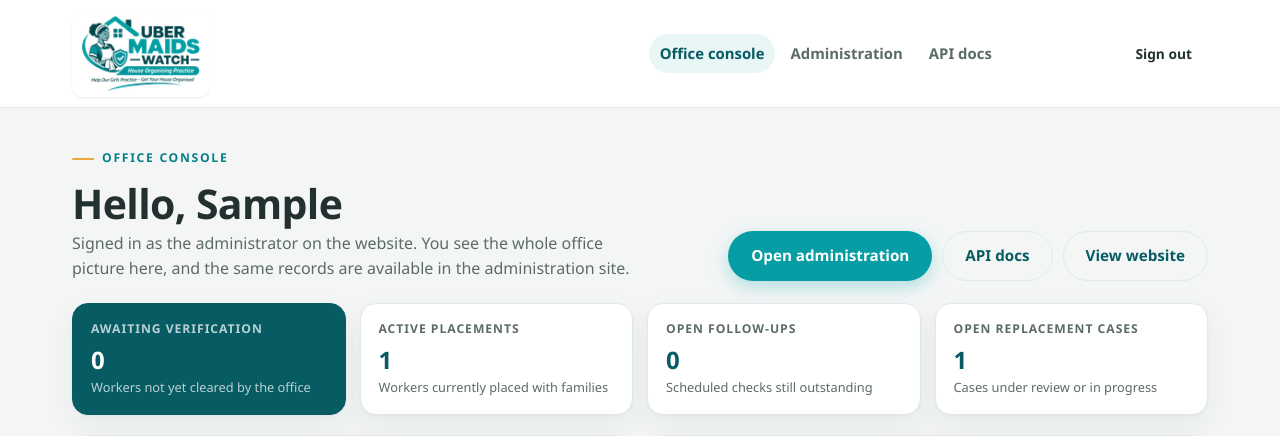
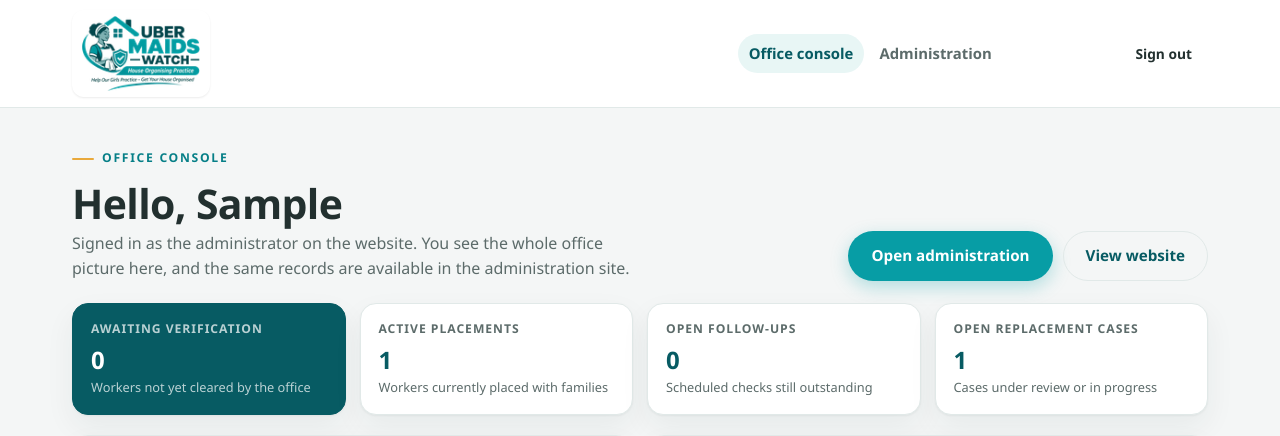
Before and after one commit to michaellubega/uber-maids-watch, a Django app: page /portal/office/ in a window 1280 px wide. Shown: the top 436 px of the page. Run offline with Django 5.2, Linux system fonts and the light colour scheme; a user stored in the database is signed in; tables that the repository leaves empty hold one stand-in row (values such as "Sample post"); data that the repository does not hold is empty; parts of the project's set-up code (start-up, migrations or seed data) failed here and were passed over.

Commit message:
Remove the API docs link from the office console and header

```diff
--- a/backend/portal/templates/portal/base.html
+++ b/backend/portal/templates/portal/base.html
@@ -31,7 +31,6 @@
           {% if is_admin_user %}
             <a href="{% url 'portal:office' %}" {% if request.resolver_match.url_name == 'office' %}aria-current="page"{% endif %}>Office console</a>
             <a href="{% url 'admin:index' %}">Administration</a>
-            <a href="{% url 'swagger-ui' %}">API docs</a>
           {% endif %}
           {% if is_portal_user %}
           <a href="{% url 'portal:dashboard' %}" {% if request.resolver_match.url_name == 'dashboard' %}aria-current="page"{% endif %}>Dashboard</a>
--- a/backend/portal/templates/portal/office.html
+++ b/backend/portal/templates/portal/office.html
@@ -14,7 +14,6 @@
     </div>
     <div class="form-actions">
       <a class="btn btn--primary" href="{% url 'admin:index' %}">Open administration</a>
-      <a class="btn btn--ghost" href="{% url 'swagger-ui' %}">API docs</a>
       <a class="btn btn--ghost" href="{% url 'portal:landing' %}">View website</a>
     </div>
   </div>
```
Also changed, not shown: backend/tests/test_portal.py (+1 -0 lines), docs/IMPLEMENTATION_STATUS.md (+1 -1 lines), README.md.
